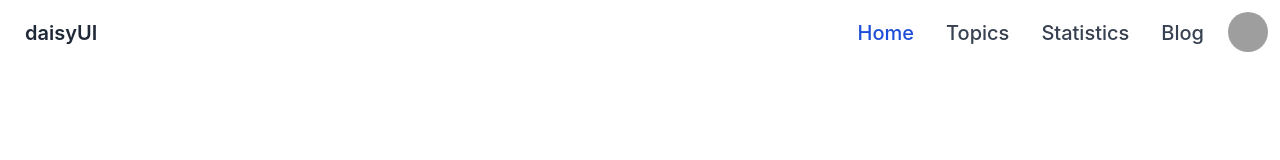
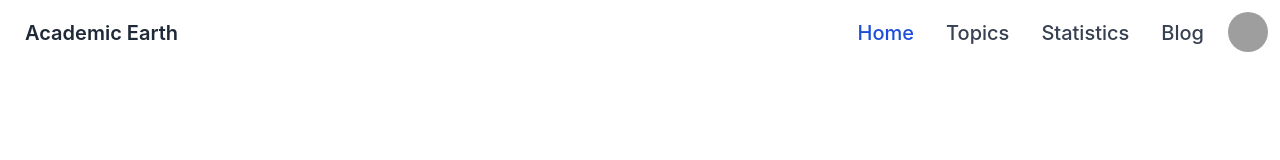
Before and after one commit to Partha1999/Accademic_Earth, a React (Create React App) app: page / in a window 1280 px wide. Shown: the top 160 px of the page. Built offline with nearby package versions, Linux system fonts and the light colour scheme; grey boxes are pictures that could not be loaded.

Commit message:
Header Part Done

```diff
--- a/src/Component/Header/Header.js
+++ b/src/Component/Header/Header.js
@@ -6,7 +6,7 @@ const Header = () => {
         <nav>
             <div className="navbar bg-base-100">
   <div className="flex-1">
-    <Link className="btn btn-ghost normal-case text-xl">daisyUI</Link>
+    <Link className="btn btn-ghost normal-case text-xl">Academic Earth</Link>
   </div>
   <div className="flex-none">
   <div
```
